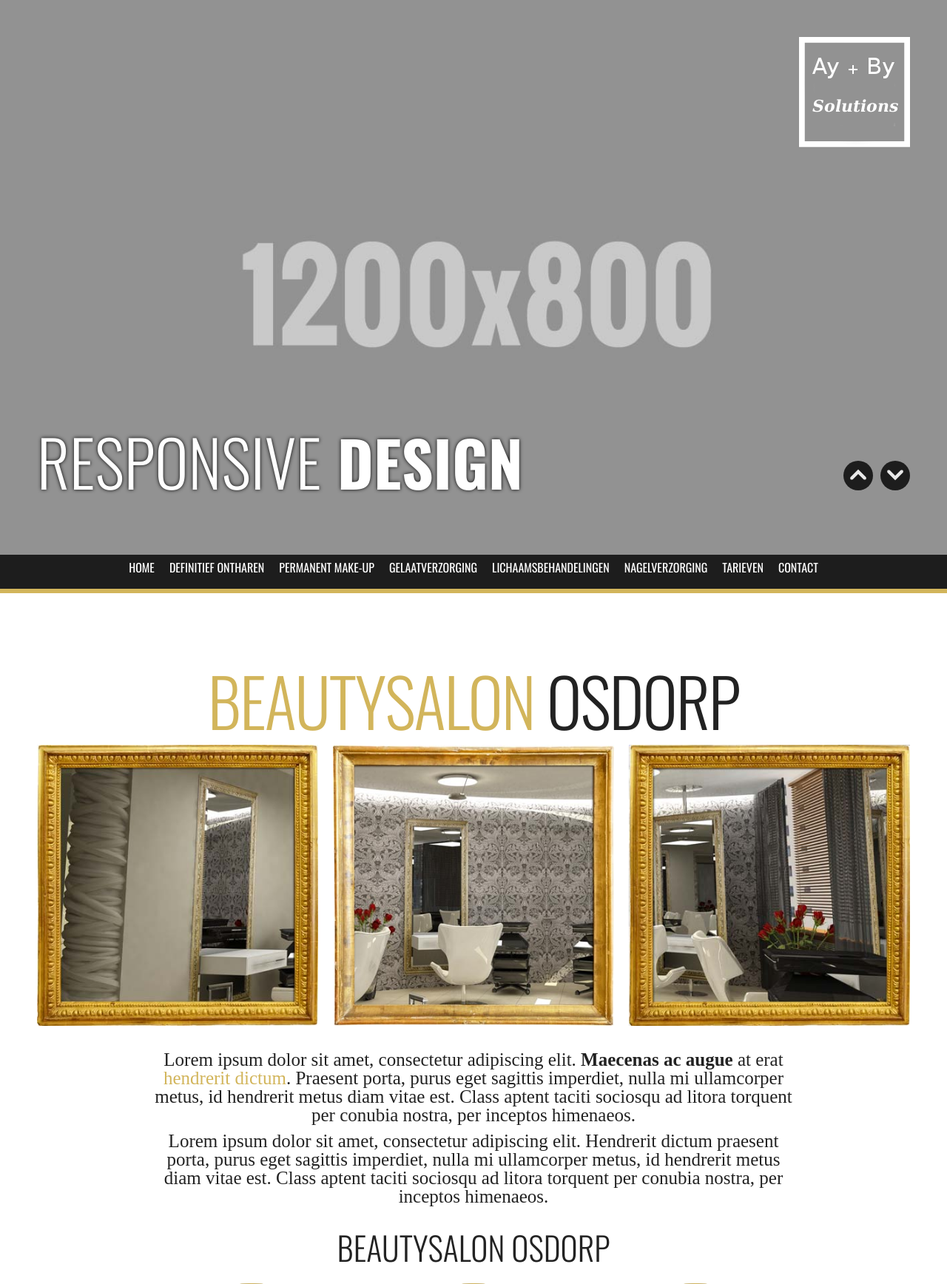
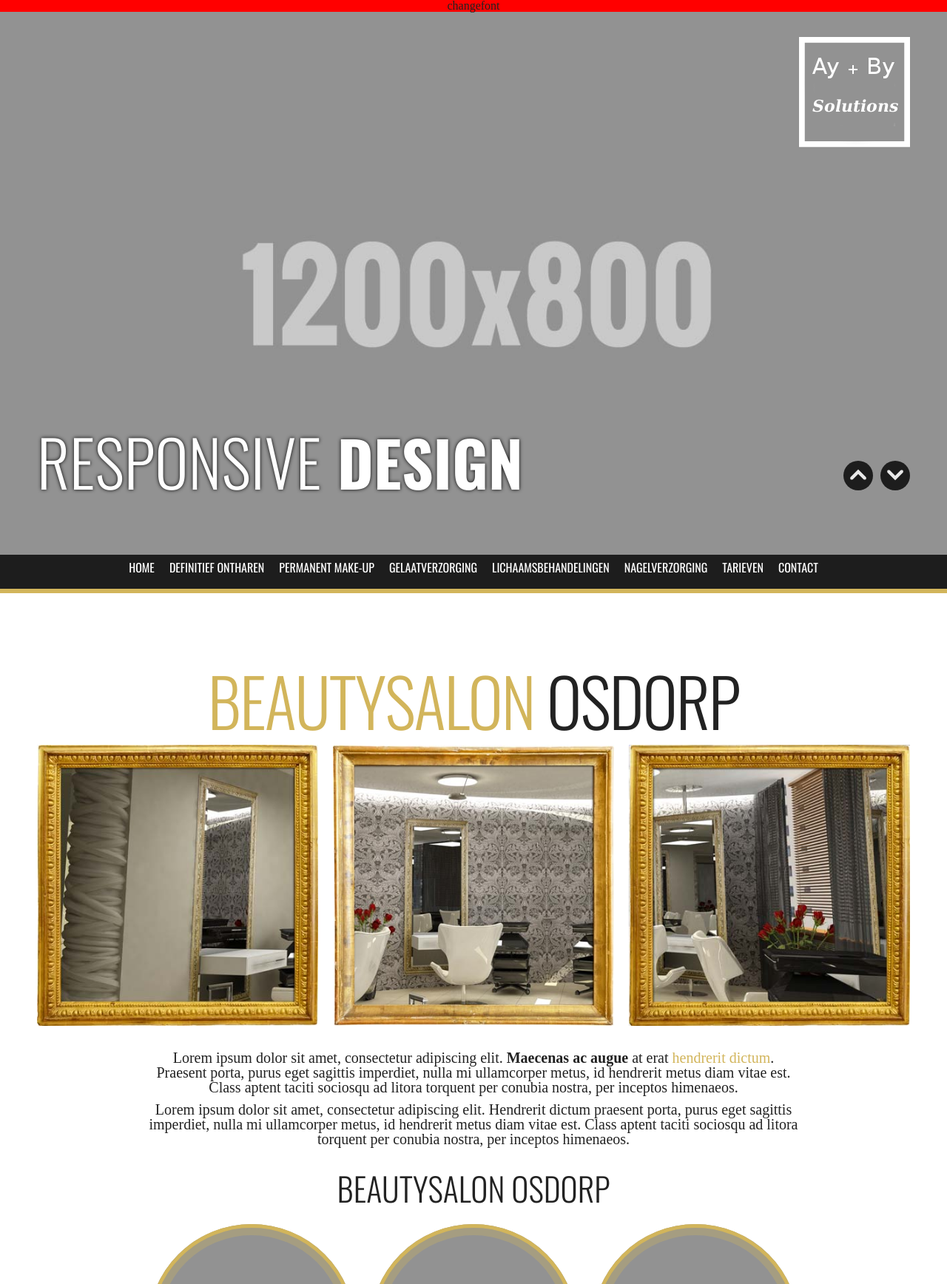
Before and after one commit to ayegemen/beautyosdorp, a Flask app: page / in a window 1280 px wide. Shown: the top 1736 px of the page at 74% size. Run offline with Flask 2, Linux system fonts and the light colour scheme; some libraries are stand-ins or nearby versions.

Commit message:
added div.change to change font in html added .changed css class

```diff
--- a/static/css/layout.css
+++ b/static/css/layout.css
@@ -75,8 +75,7 @@
 
 body {
     background-color: #fff;
-    /*font: 15px 'Oswald', sans-serif;*/
-    font: 15px 'Lobster Two' cursive;
+    font: 15px 'Oswald' sans-serif;
     font-weight: 300;
     color: #222;
     -webkit-font-smoothing: antialiased;
@@ -86,6 +85,18 @@
     height: 100%;
     text-align: center;
 
+}
+
+div.change {
+    z-index: 100;
+    position: absolute;
+    width: 100%;
+    background-color: red;
+    cursor: pointer;
+}
+
+.changed {
+    font: 15px 'Lobster Two' cursive;
 }
 
 .video-container {
@@ -210,10 +221,12 @@
     font-weight: 700;
 }
 .introtext {
-    /*font-size: 20px;*/
-    font-size: 25px;
+    font-size: 20px;
     margin-bottom: 35px;
 }
+/*.introtext2 {
+    font-size: 25px;
+}*/
 .marginTop {
     margin-top: 30px;
 }
--- a/templates/index.html
+++ b/templates/index.html
@@ -25,7 +25,6 @@
 
     <!-- Google Web Fonts -->
     <link href="https://fonts.googleapis.com/css?family=Oswald:400,300,700" rel="stylesheet" type="text/css">
-    <link href='https://fonts.googleapis.com/css?family=Lobster+Two' rel='stylesheet' type='text/css'>
 
     <!-- JavaScripts -->
     <script type="text/javascript" src="/static/js/prefixfree.min.js"></script>
@@ -76,6 +75,7 @@
 
 </head>
 <body>
+<div class="change">changefont</div>
 
 <!-- Start Homepage -->
     <div id="homepage" class="homepage section">
@@ -1285,6 +1285,12 @@
     });
 </script>
 
+<script type="text/javascript">
+    $("div.change").click(function() {
+        $("body").toggleClass("changed");
+    });
+</script>
+
 
 </body>
 </html>
```
